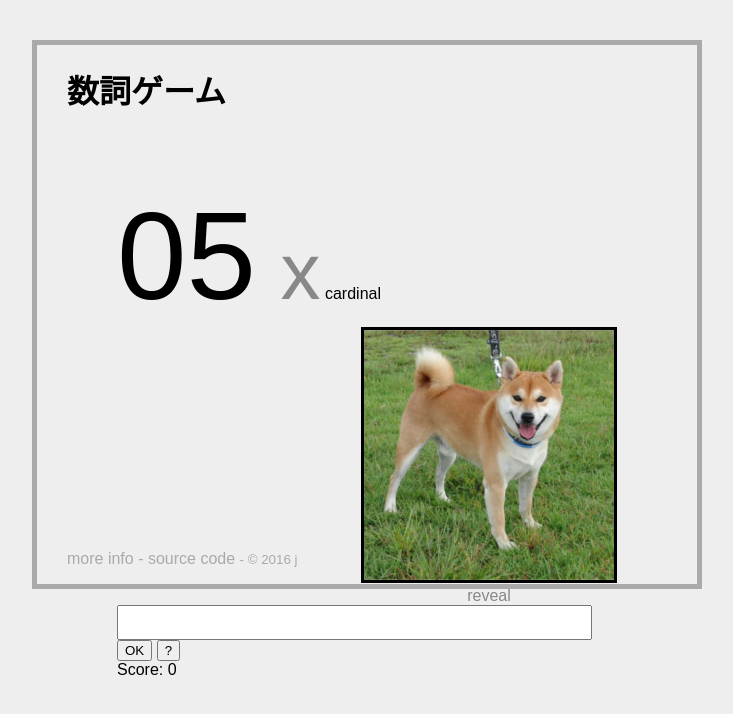
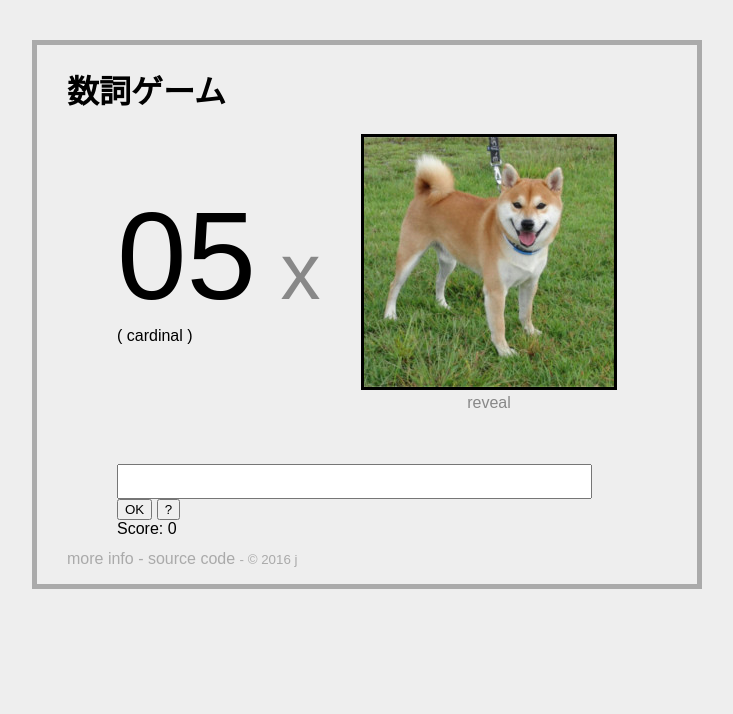
Before and after one commit to jayna37/counter-game, a plain HTML site: page index.html in a window 1280 px wide. Shown: the whole page, without its empty margins (273-1006 px from the left). Drawn offline with Linux system fonts and the light colour scheme.

Commit message:
Update index.html

```diff
--- a/index.html
+++ b/index.html
@@ -15,7 +15,9 @@
 			<div id="question-container">
 				<div id="counter-display">
 					<span id="counter">00</span> <span id="multiplication">x</span>
-					<span id="type">cardinal</span>
+					<div>(
+						<span id="type">cardinal</span>
+					)</div>
 				</div>
 				<div id="thing-display">
 					<img id="thing" src="assets/img/placeholder.png">
```
